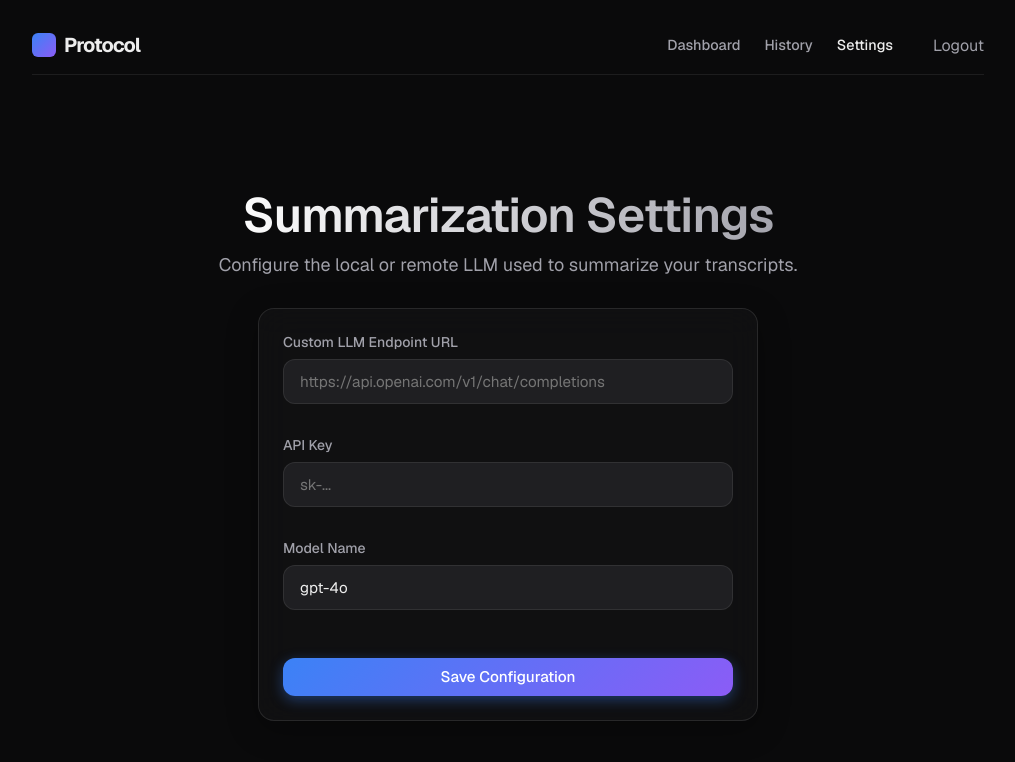
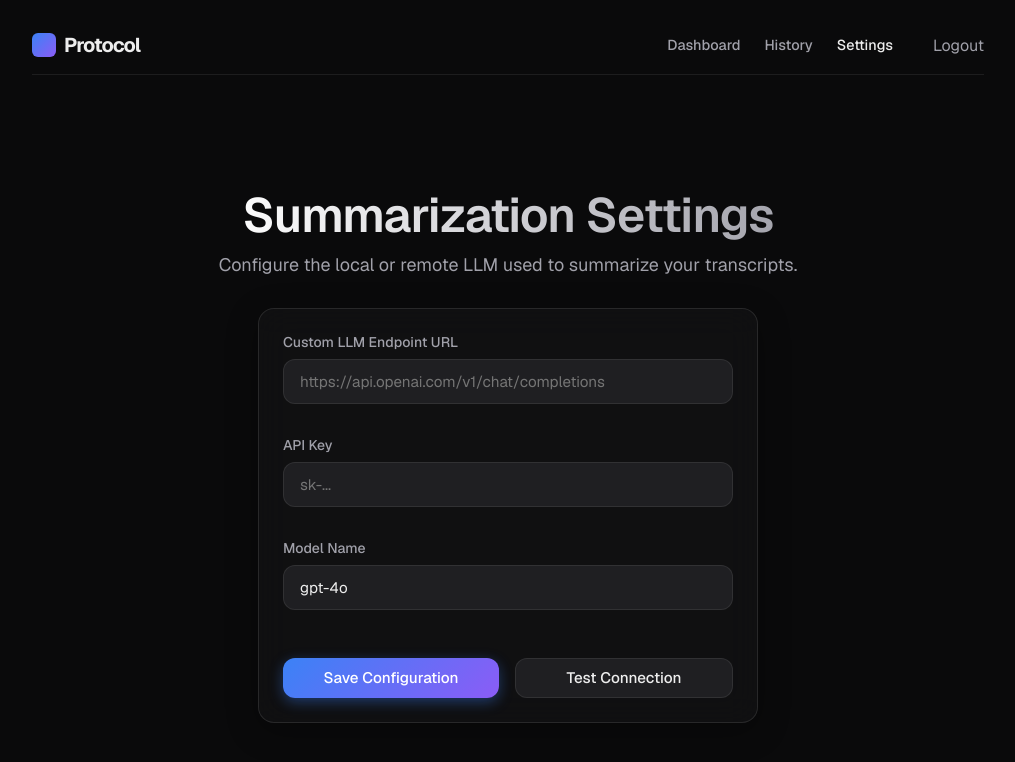
Before and after one commit to VivoUtMori/protocol, a Next.js app: page /settings in a window 1280 px wide. Shown: the top 762 px of the page, without its empty margins (132-1147 px from the left). Built offline with nearby package versions, Linux system fonts and the light colour scheme; no server answers.

Commit message:
Add llm connection test

```diff
--- a/src/app/api/summarize/route.ts
+++ b/src/app/api/summarize/route.ts
@@ -61,8 +61,14 @@ export async function POST(req: Request) {
 
         if (!response.ok) {
             const errorText = await response.text();
-            console.error("LLM Error:", errorText);
-            return NextResponse.json({ message: `LLM API Error: ${response.statusText}` }, { status: response.status });
+            console.error(`LLM API Error (${response.status}) at ${settings.llmUrl}:`, errorText);
+
+            let message = `LLM API Error: ${response.statusText}`;
+            if (response.status === 404) {
+                message = "LLM Endpoint Not Found (404). Please verify your API URL in Settings (e.g., ensure it includes '/v1/chat/completions').";
+            }
+
+            return NextResponse.json({ message }, { status: response.status });
         }
 
         const data = await response.json();
@@ -70,6 +76,7 @@ export async function POST(req: Request) {
 
         return NextResponse.json({ summary }, { status: 200 });
 
+
     } catch (err: any) {
         console.error("Summarization error:", err);
         return NextResponse.json({ message: "Error generating summary", error: err.message }, { status: 500 });
--- a/src/app/settings/page.tsx
+++ b/src/app/settings/page.tsx
@@ -8,7 +8,9 @@ export default function Settings() {
     const [llmApiKey, setLlmApiKey] = useState("");
     const [llmModel, setLlmModel] = useState("gpt-4o");
     const [isSaving, setIsSaving] = useState(false);
+    const [isTesting, setIsTesting] = useState(false);
     const [message, setMessage] = useState("");
+
 
     useEffect(() => {
         // Fetch user settings on mount
@@ -48,6 +50,31 @@ export default function Settings() {
             setIsSaving(false);
         }
     };
+
+    const handleTestConnection = async () => {
+        setIsTesting(true);
+        setMessage("");
+
+        try {
+            const res = await fetch('/api/summarize', {
+                method: 'POST',
+                headers: { 'Content-Type': 'application/json' },
+                body: JSON.stringify({ transcript: "This is a test message to verify the connection." }),
+            });
+
+            const data = await res.json();
+            if (res.ok) {
+                setMessage("Connection successful! LLM is responding.");
+            } else {
+                setMessage(`Connection failed: ${data.message}`);
+            }
+        } catch (err: any) {
+            setMessage(`Connection error: ${err.message}`);
+        } finally {
+            setIsTesting(false);
+        }
+    };
+
 
     return (
         <div className="container">
@@ -96,9 +123,21 @@ export default function Settings() {
                             />
                         </div>
 
-                        <button type="submit" className="btn btn-primary" disabled={isSaving} style={{ marginTop: "1rem" }}>
-                            {isSaving ? "Saving..." : "Save Configuration"}
-                        </button>
+                        <div style={{ display: "flex", gap: "1rem", marginTop: "1rem" }}>
+                            <button type="submit" className="btn btn-primary" disabled={isSaving || isTesting} style={{ flex: 1 }}>
+                                {isSaving ? "Saving..." : "Save Configuration"}
+                            </button>
+                            <button
+                                type="button"
+                                className="btn btn-secondary"
+                                onClick={handleTestConnection}
+                                disabled={isSaving || isTesting || !llmUrl}
+                                style={{ flex: 1 }}
+                            >
+                                {isTesting ? "Testing..." : "Test Connection"}
+                            </button>
+                        </div>
+
 
                         {message && (
                             <div style={{ marginTop: "1rem", textAlign: "center", color: message.includes("success") ? "var(--accent-success)" : "var(--accent-danger)" }}>
```
